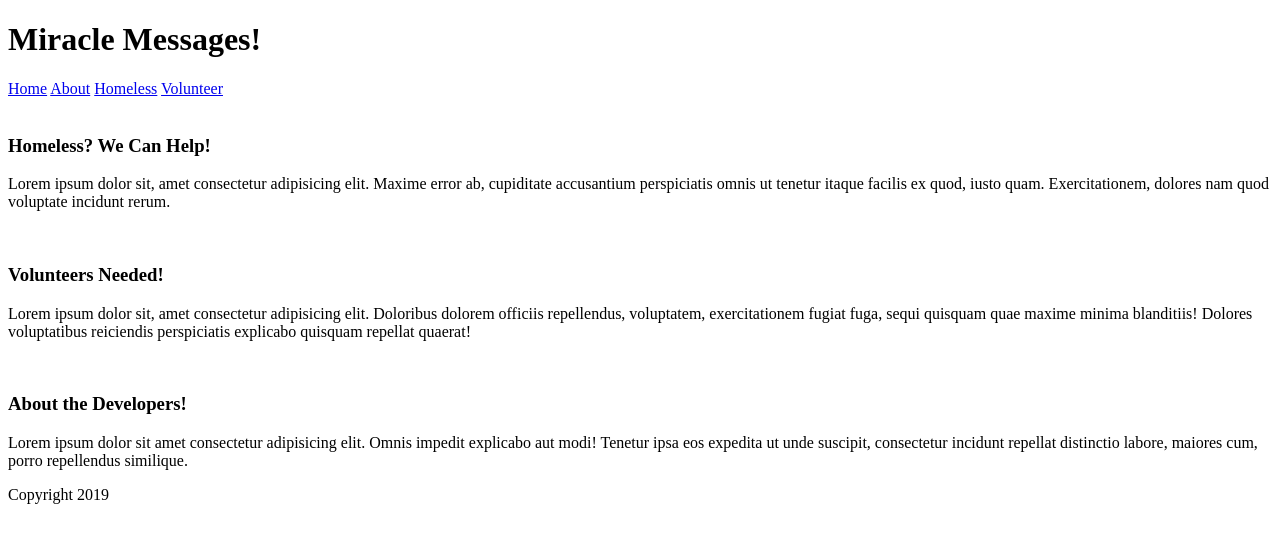
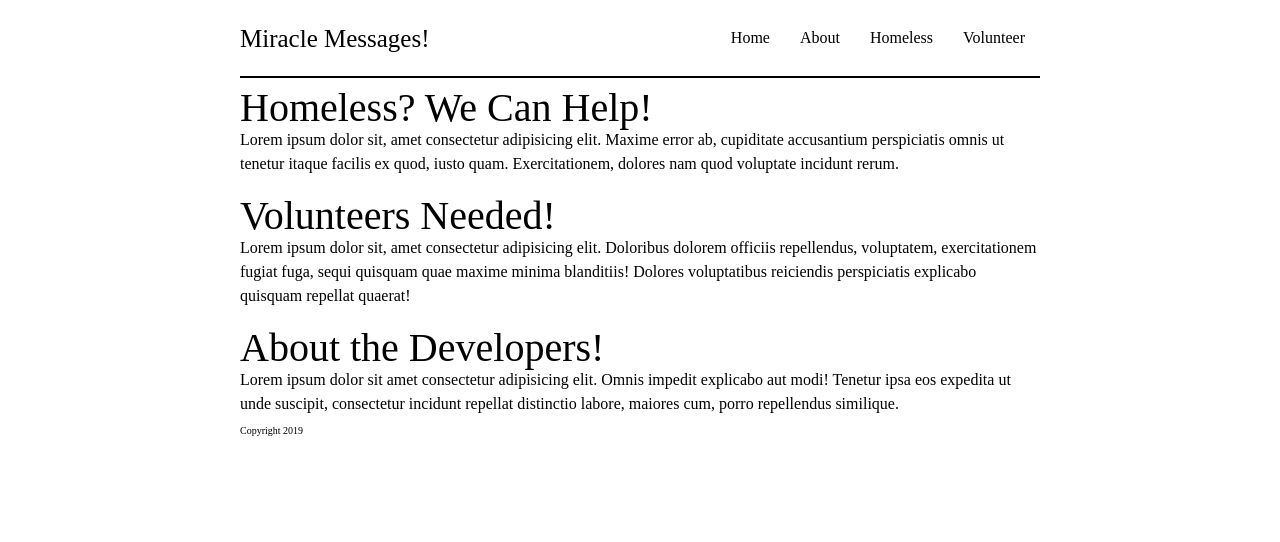
Before and after one commit to miracle-mm/user-interface, a plain HTML site: page index.html in a window 1280 px wide. Drawn offline with Linux system fonts and the light colour scheme.

Commit message:
doing styles for the landing page, nav bar finished

```diff
--- a/css/about.css
+++ /dev/null
@@ -1,8 +0,0 @@
-@import "variables.less";
-@import "mixins.less";
-@import "reset.less";
-@import "global.less";
-
-@import "navigation.less";
-@import "footer.less";
-@import "home-page.less";
--- a/index.html
+++ b/index.html
@@ -6,13 +6,17 @@
     <meta name="viewport" content="width=device-width, initial-scale=1.0">
     <meta http-equiv="X-UA-Compatible" content="ie=edge">
     <title>Miracle Messages Map</title>
+    <link href="css/index.css" rel="stylesheet">
 </head>
 
 <body>
+
+
+
     <div class="bodyWrapper">
-        <div class="navWrapper">
+        <header class="navWrapper">
             <div class="logo">
-                <h1>Miracle Messages!</h1>
+                <h2>Miracle Messages!</h2>
             </div>
             <nav class="navigation">
                 <a href="#home">Home</a>
@@ -20,7 +24,7 @@
                 <a href="#home">Homeless</a>
                 <a href="#home">Volunteer</a>
             </nav>
-        </div>
+        </header>
 
         <section class="content">
             <article class="levelOne">
--- a/less/global.less
+++ b/less/global.less
@@ -2,8 +2,16 @@
     box-sizing: border-box;
   }
 
+  html {
+    font-size: 62.5%;
+  }
+
   h1 {
     font-size: 4rem;
+  }
+
+  h2 {
+    font-size: 2.5rem;
   }
 
   p {
@@ -17,7 +25,7 @@
     height: auto;
   }
 
-  .container {
+  .bodyWrapper {
     max-width: 800px;
     width: 100%;
     margin: 0 auto;
--- a/less/index.less
+++ b/less/index.less
@@ -0,0 +1,8 @@
+@import "variables.less";
+@import "mixins.less";
+@import "reset.less";
+@import "global.less";
+
+@import "navigation.less";
+@import "footer.less";
+@import "home-page.less";
--- a/less/mixins.less
+++ b/less/mixins.less
@@ -0,0 +1,10 @@
+.hover (@fromColor, @toColor){
+	animation-name: colorAnim;
+	animation-duration: 2s;
+	// font-weight: bold;
+
+	@keyframes colorAnim {
+		from {background-color: @fromColor;}
+		to {background-color: @toColor;}
+	}
+}
--- a/less/navigation.less
+++ b/less/navigation.less
@@ -0,0 +1,24 @@
+header {
+    display: flex;
+    justify-content: space-between;
+    padding: 10px 0;
+    border-bottom: 2px solid black;
+    align-items: center;
+    // @media @tablet {
+    //     flex-direction: column;
+    //     align-items: center;
+    // }
+    nav {
+        display: flex;
+        align-items: center;
+	    a {
+            text-decoration: none;
+            color: black;
+		    padding: 20px 15px;
+            font-size: 1.6rem;
+	    }
+	    a:hover {
+	    	.hover(white, hotpink);
+        }
+    }
+}
--- a/less/variables.less
+++ b/less/variables.less
@@ -0,0 +1,3 @@
+@borderColor = black;
+@animationColorOne = white;
+@animationColorTwo = hotpink;
```
Also changed, not shown: css/index.css.
